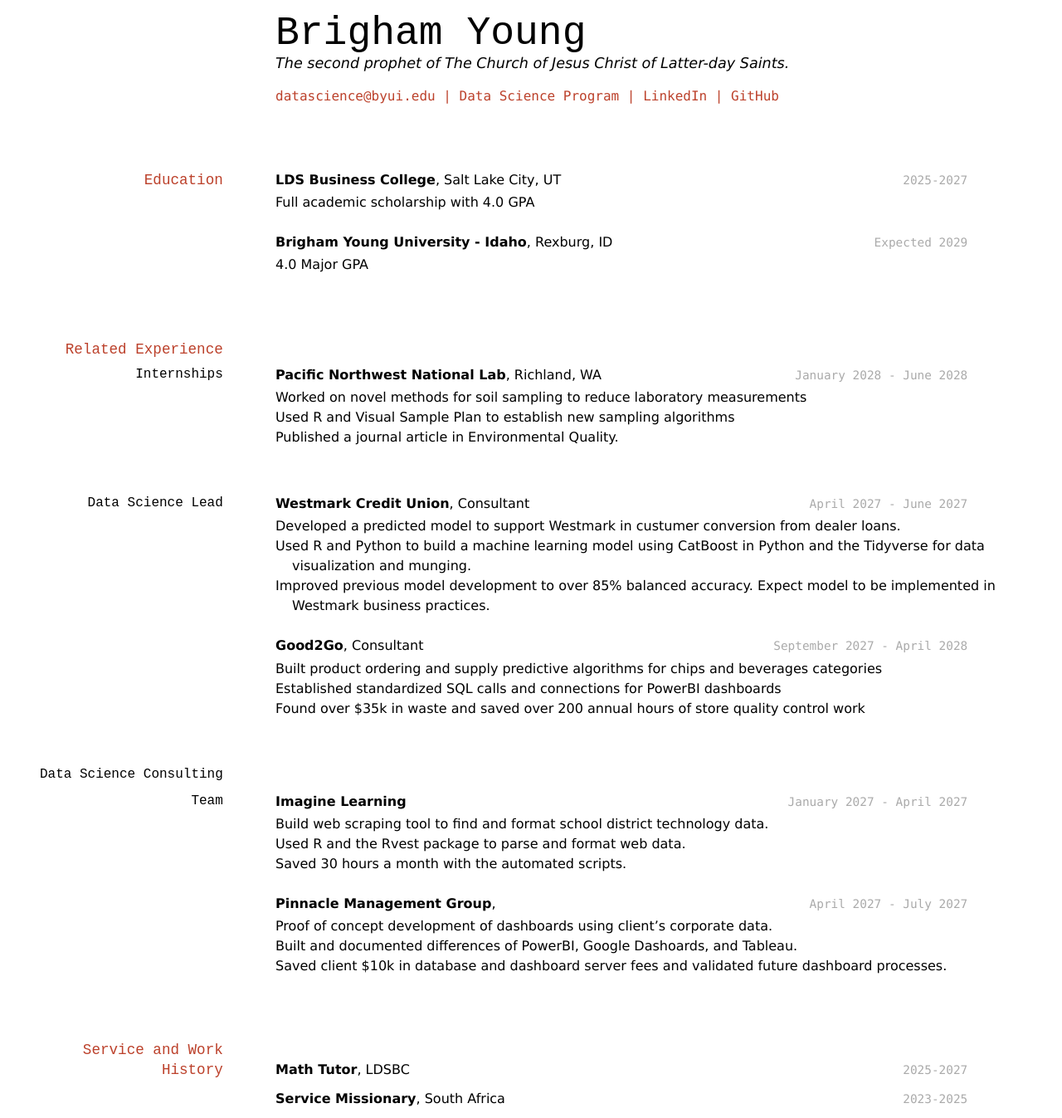
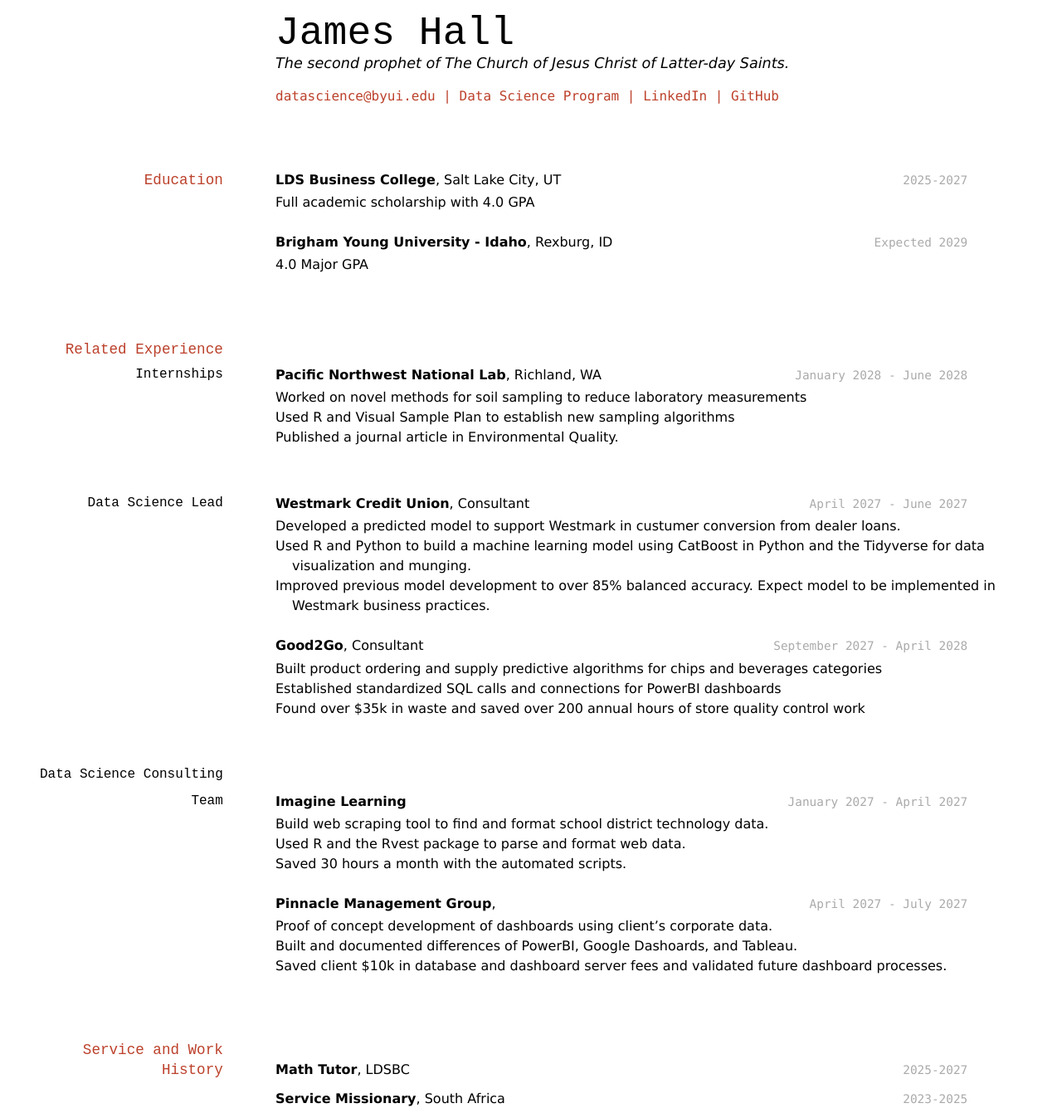
Before and after one commit to jamesbhall423/jameshall_resume, a Jekyll site: the page built from docs/index.md, in a window 1280 px wide. Shown: the whole page at 83% size. Built offline with Jekyll 4.4.1, drawn with Linux system fonts in a browser that asks for light colours.

Commit message:
changed my name from BY

```diff
--- a/docs/index.md
+++ b/docs/index.md
@@ -1,8 +1,8 @@
 ---
 layout: cv
-title: Brigham Young's Resume
+title: James Hall's Resume
 ---
-# Brigham Young
+# James Hall
 The second prophet of The Church of Jesus Christ of Latter-day Saints.
 
 <div id="webaddress">
```
